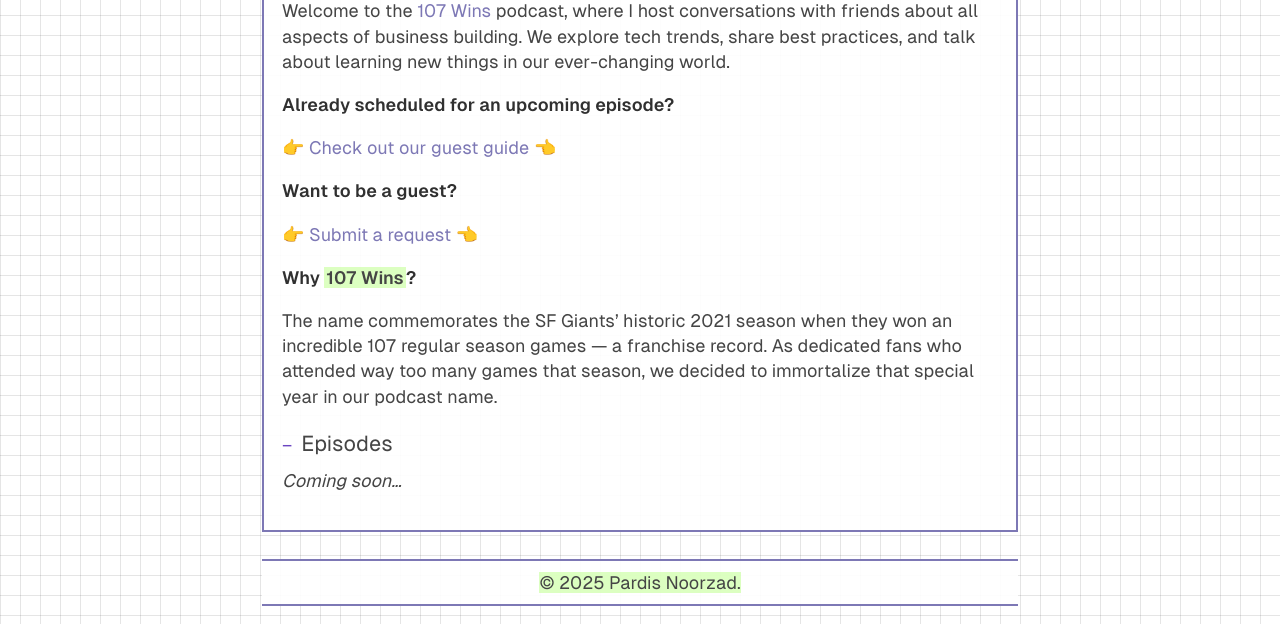
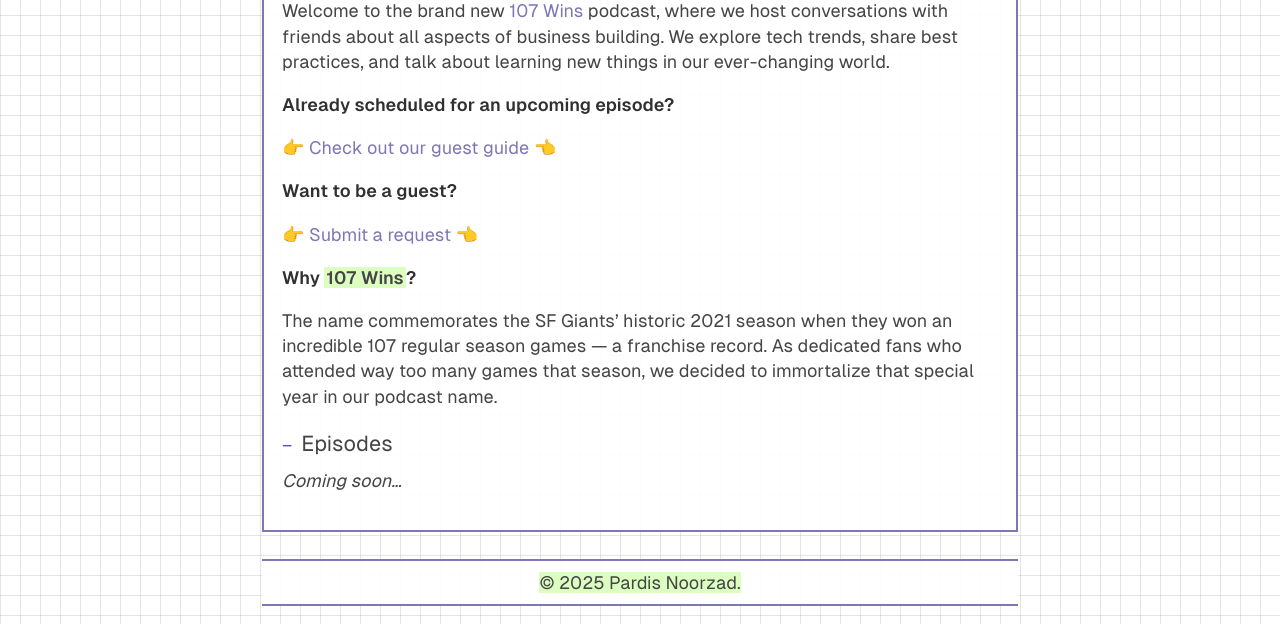
Before and after one commit to djpardis/djpardis.github.io, a Jekyll site: the page built from pod.md, in a window 1280 px wide. Shown: the part 525-1149 px from the top of the page. Built offline with Jekyll 4.4.1, drawn with Linux system fonts in a browser that asks for light colours.

Commit message:
Update pod.md intro wording

```diff
--- a/pod.md
+++ b/pod.md
@@ -25,7 +25,7 @@
     <img src="/files/pics/2021 giants.jpg" alt="2021 SF Giants" title="2021 SF Giants - 107 Wins" style="width: 100%; height: auto; display: block;">
 </div>
 
-Welcome to the [107 Wins](https://107wins.club) podcast, where I host conversations with friends about all aspects of business building. We explore tech trends, share best practices, and talk about learning new things in our ever-changing world.
+Welcome to the brand new [107 Wins](https://107wins.club) podcast, where we host conversations with friends about all aspects of business building. We explore tech trends, share best practices, and talk about learning new things in our ever-changing world.
 
 **Already scheduled for an upcoming episode?**
 
```
